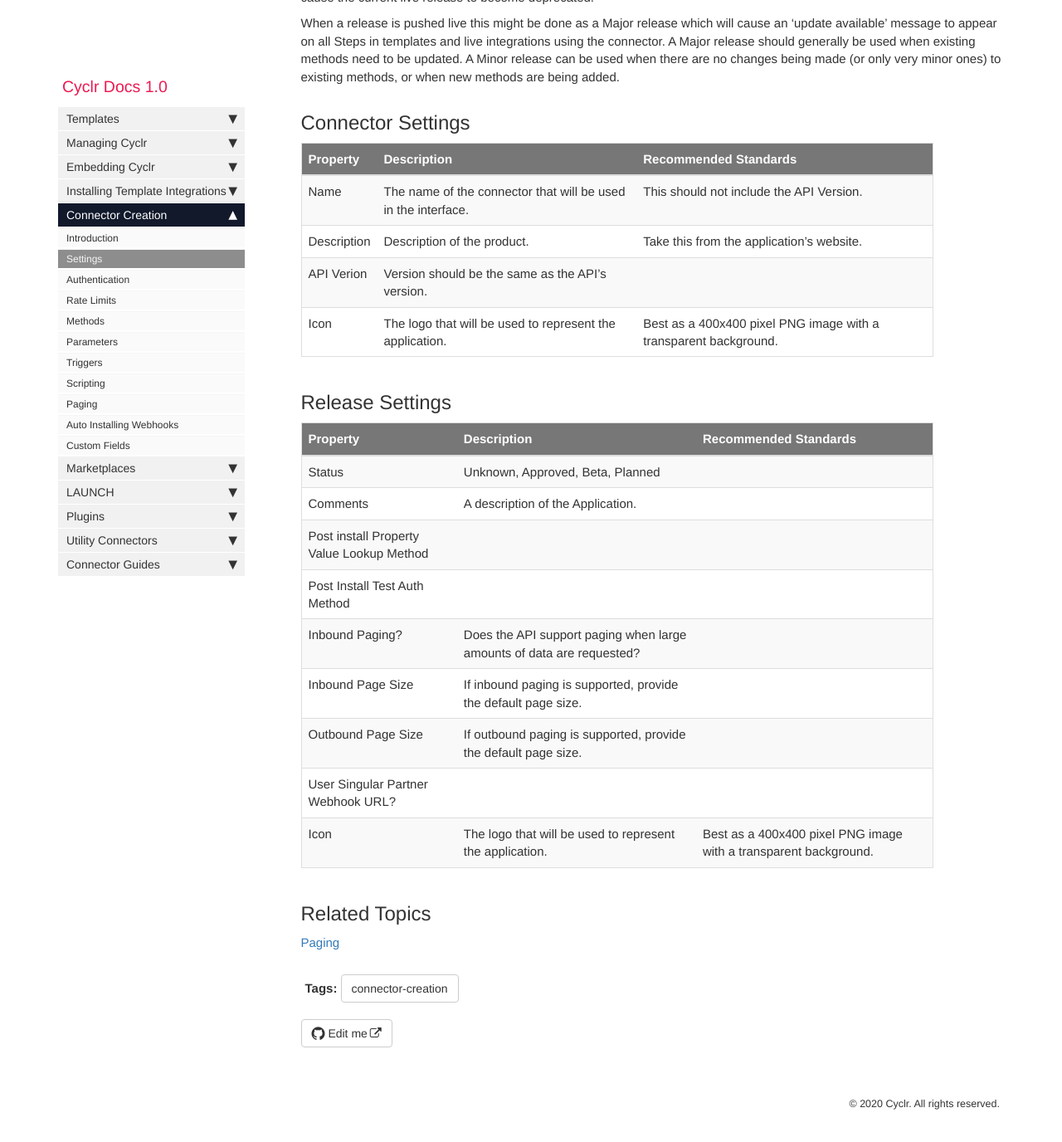
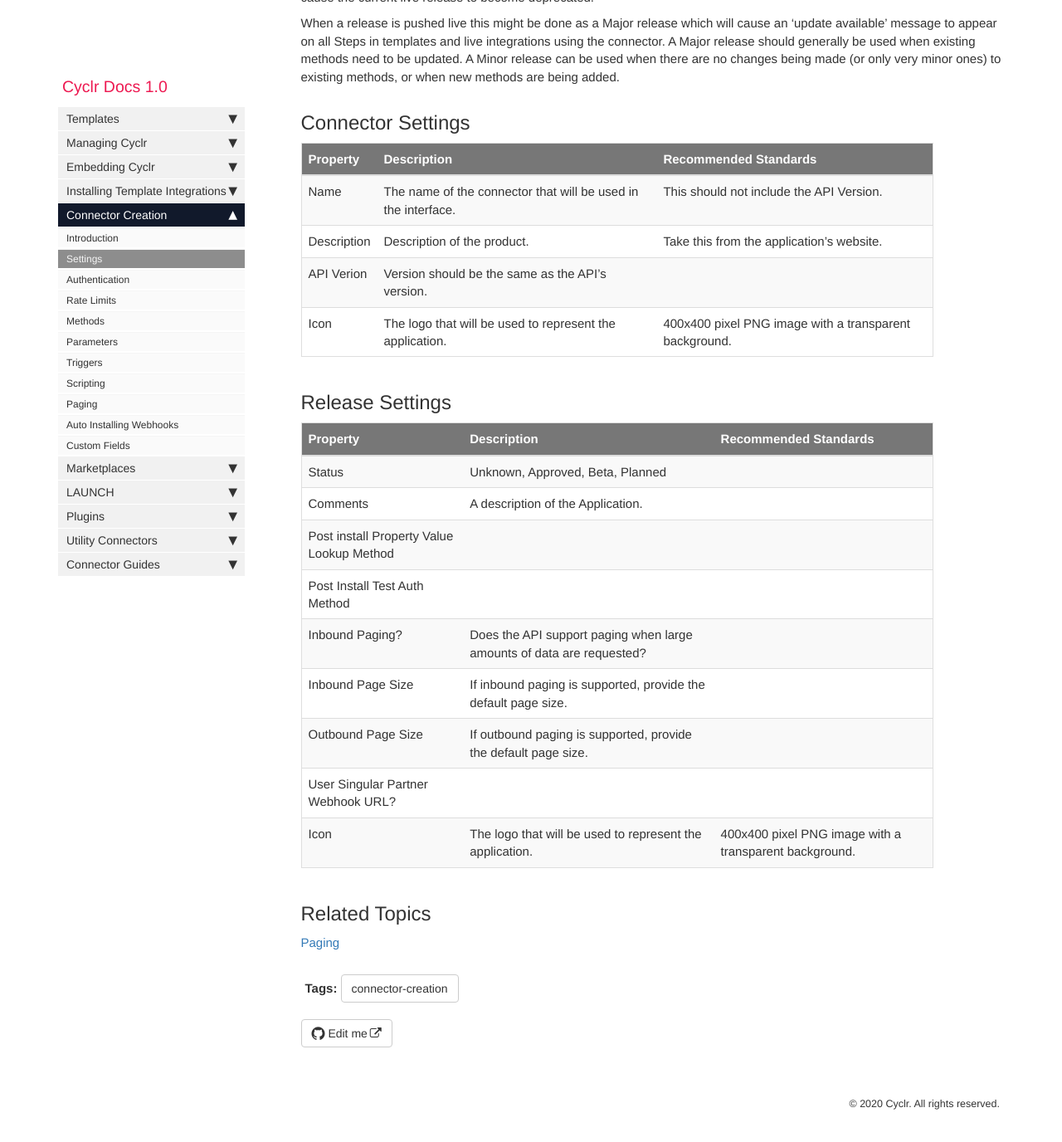
Before and after one commit to sneakysneak/docs, a Jekyll site: the page built from pages/custom-connectors/02-settings.md, in a window 1280 px wide and 1400 px high, scrolled down 607 px. Shown: the top 1376 px of the window at 83% size. Built offline with Jekyll 4.4.1, drawn with Linux system fonts in a browser that asks for light colours; nearby versions of some CDN libraries; comment, search, counter and statistics services are not loaded.

Commit message:
Update 02-settings.md

```diff
--- a/pages/custom-connectors/02-settings.md
+++ b/pages/custom-connectors/02-settings.md
@@ -24,7 +24,7 @@ When a release is pushed live this might be done as a Major release which will c
 | Name | The name of the connector that will be used in the interface. | This should not include the API Version. |
 | Description | Description of the product. | Take this from the application's website. |
 | API Verion | Version should be the same as the API's version.| |
-| Icon | The logo that will be used to represent the application. | Best as a 400x400 pixel PNG image with a transparent background. |
+| Icon | The logo that will be used to represent the application. | 400x400 pixel PNG image with a transparent background. |
 
 ## Release Settings
 
@@ -38,7 +38,7 @@ When a release is pushed live this might be done as a Major release which will c
 | Inbound Page Size | If inbound paging is supported, provide the default page size. | |
 | Outbound Page Size | If outbound paging is supported, provide the default page size. | |
 | User Singular Partner Webhook URL? | | |
-| Icon | The logo that will be used to represent the application. | Best as a 400x400 pixel PNG image with a transparent background. |
+| Icon | The logo that will be used to represent the application. | 400x400 pixel PNG image with a transparent background. |
 
 ## Related Topics
 
```
